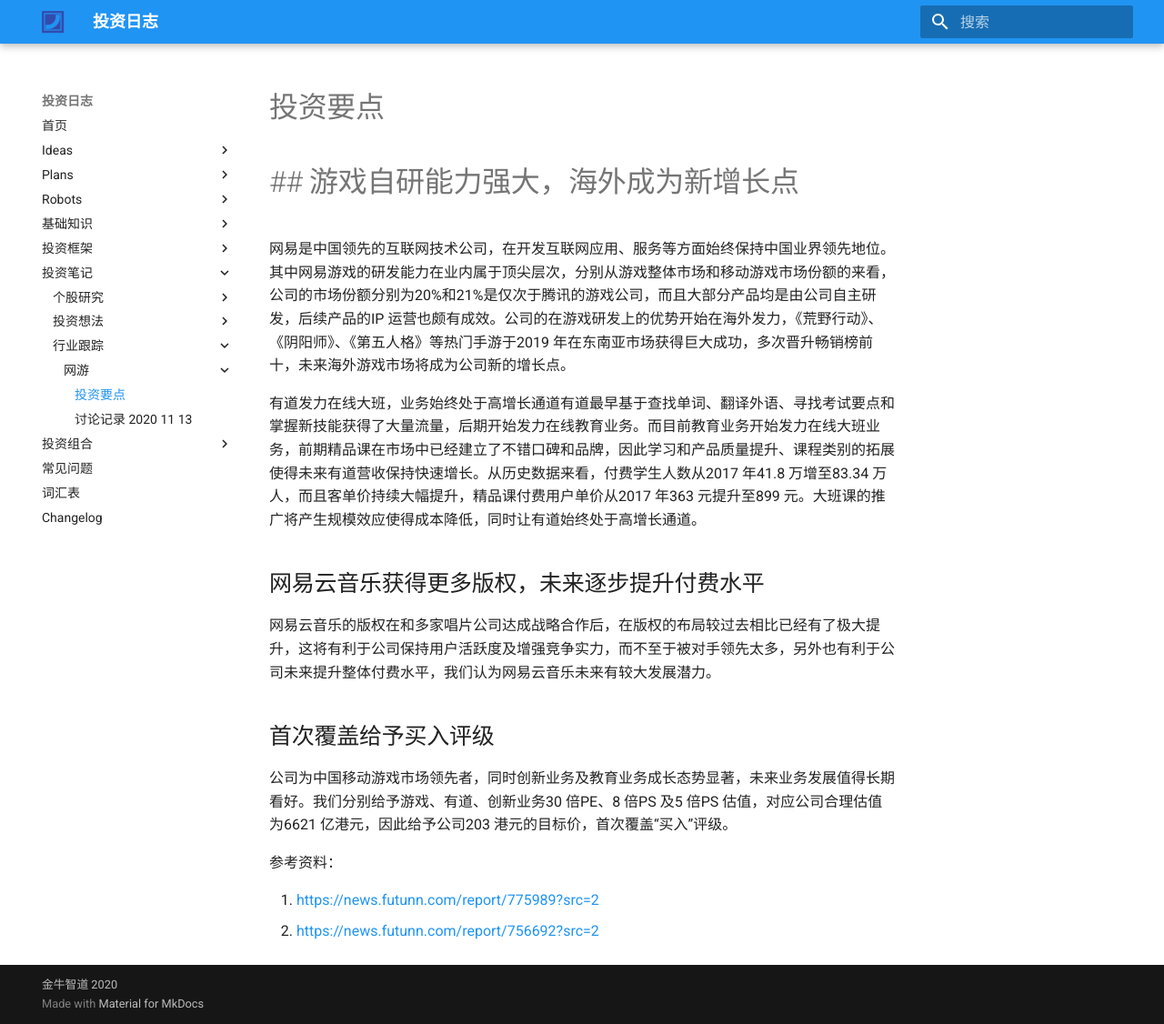
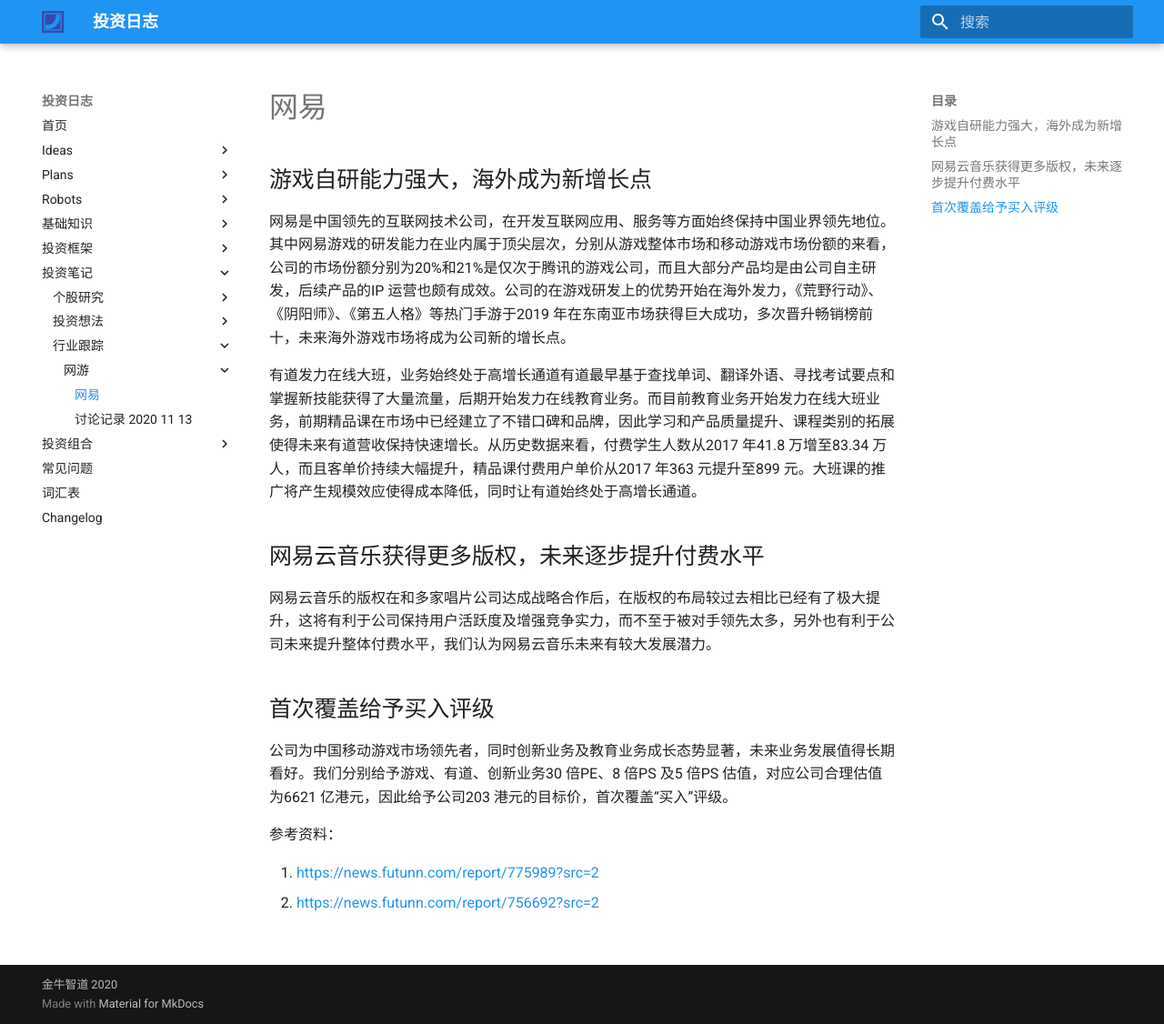
Before and after one commit to markqiu/jinniuai_wealth_safe_world, an MkDocs documentation site: the page built from docs/投资笔记/行业跟踪/网游/网易.md, in a window 1280 px wide and 1126 px high. Shown: the whole window at 91% size. Built offline with MkDocs 1.6.1 and Material for MkDocs 9.7.7, drawn with Linux system fonts in a browser that asks for light colours.

Commit message:
## v1.1.4 - 调整文档目录 - 增加网游行业 - 网易、广联达等个股研究

```diff
--- a/docs/投资笔记/行业跟踪/网游/网易.md
+++ b/docs/投资笔记/行业跟踪/网游/网易.md
@@ -1,6 +1,4 @@
-# 投资要点
-
-# ## 游戏自研能力强大，海外成为新增长点
+## 游戏自研能力强大，海外成为新增长点
 
 　　网易是中国领先的互联网技术公司，在开发互联网应用、服务等方面始终保持中国业界领先地位。其中网易游戏的研发能力在业内属于顶尖层次，分别从游戏整体市场和移动游戏市场份额的来看，公司的市场份额分别为20%和21%是仅次于腾讯的游戏公司，而且大部分产品均是由公司自主研发，后续产品的IP 运营也颇有成效。公司的在游戏研发上的优势开始在海外发力，《荒野行动》、《阴阳师》、《第五人格》等热门手游于2019 年在东南亚市场获得巨大成功，多次晋升畅销榜前十，未来海外游戏市场将成为公司新的增长点。
 
```
